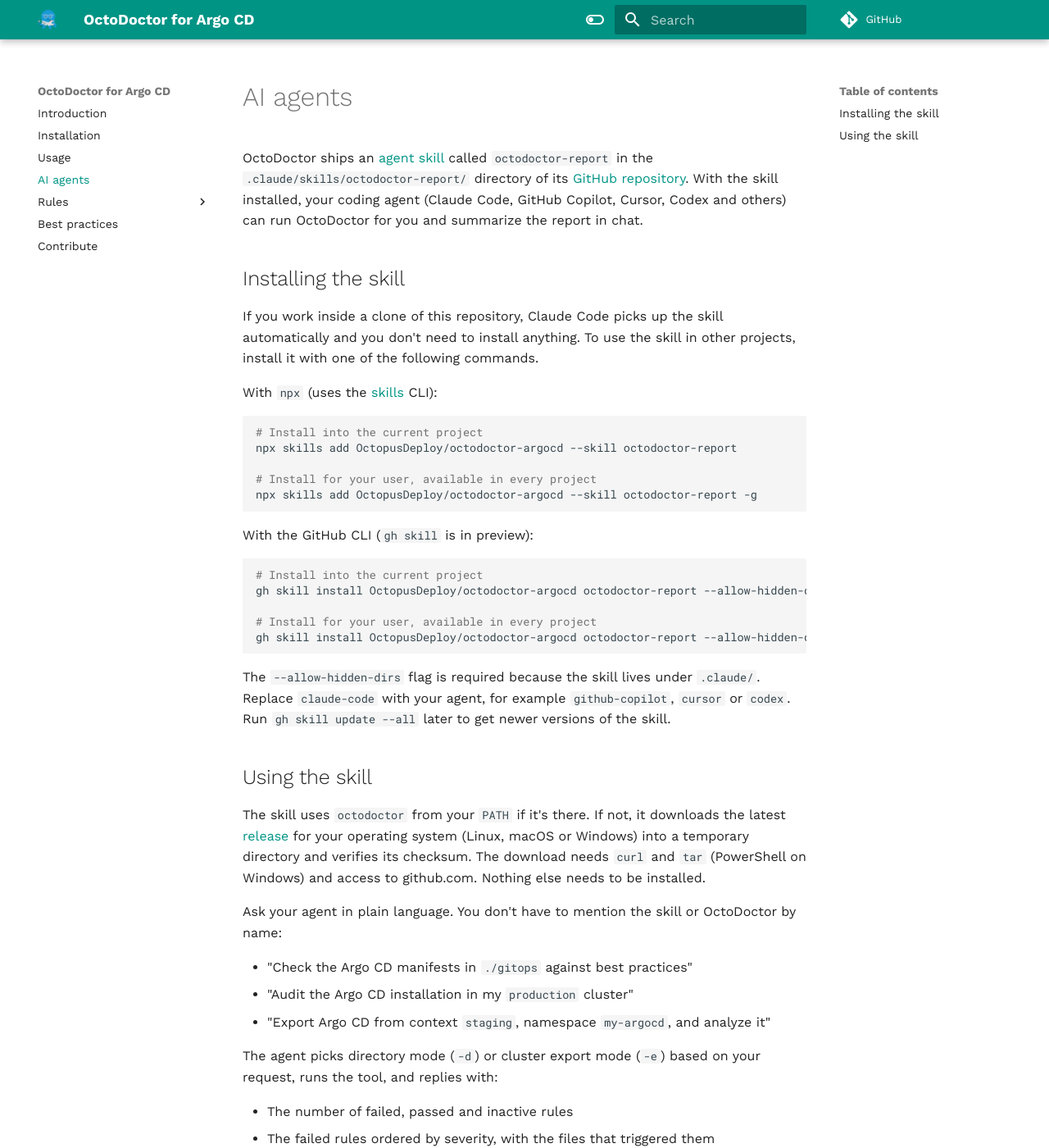
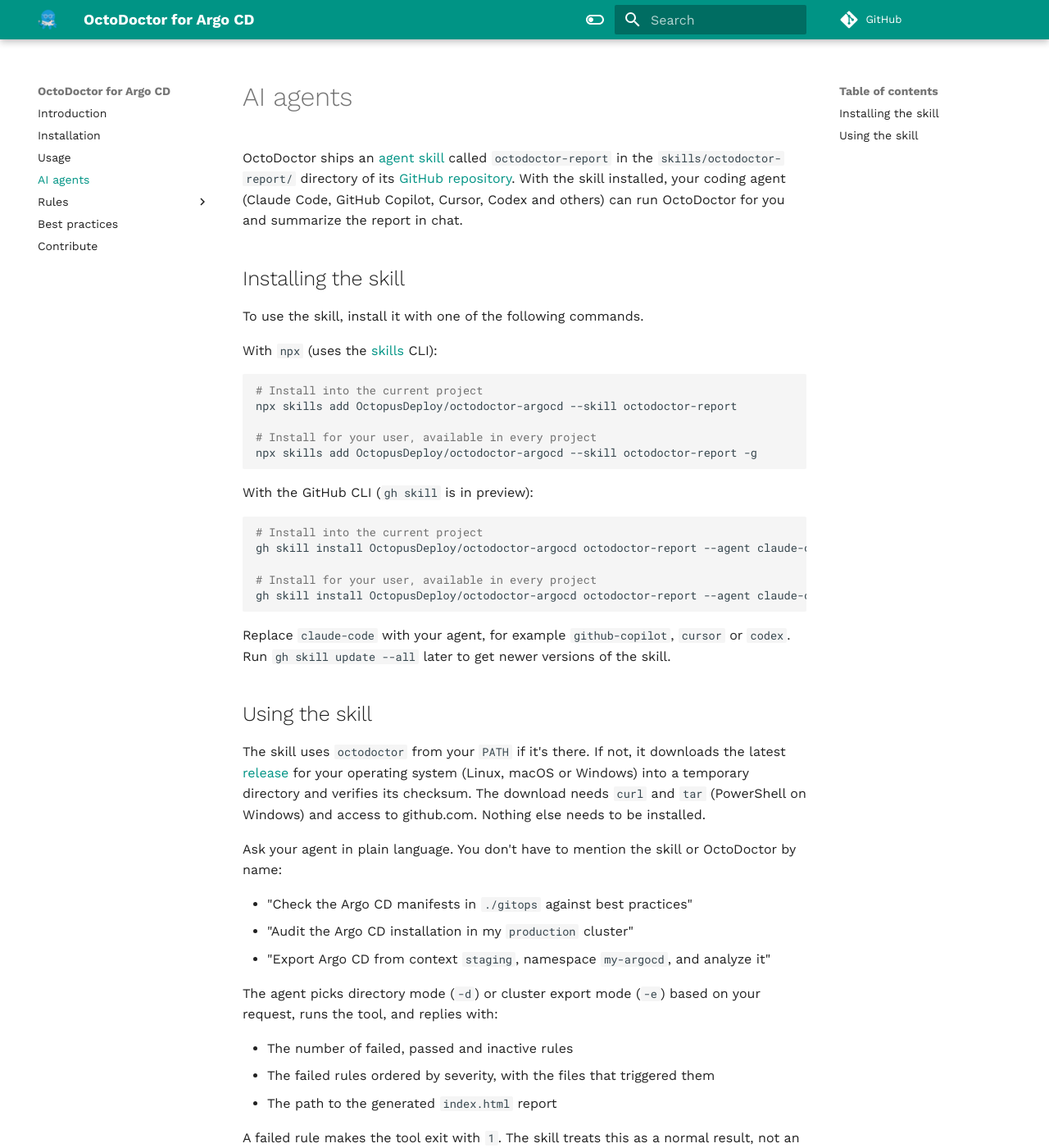
Before and after one commit to OctopusDeploy/octodoctor-argocd, an MkDocs documentation site: the page built from docs/ai-agents.md, in a window 1280 px wide and 1400 px high. Shown: the whole window at 82% size. Built offline with MkDocs 1.6.1 and Material for MkDocs 9.7.7, drawn with Linux system fonts in a browser that asks for light colours; comment, search, counter and statistics services are not loaded.

Commit message:
chore: move skill to well known folder
Signed-off-by: Kostis Kapelonis <kostis.kapelonis@octopus.com>

````diff
--- a/docs/ai-agents.md
+++ b/docs/ai-agents.md
@@ -1,15 +1,13 @@
 # AI agents
 
 OctoDoctor ships an [agent skill](https://agentskills.io/specification) called `octodoctor-report`
-in the `.claude/skills/octodoctor-report/` directory of its
+in the `skills/octodoctor-report/` directory of its
 [GitHub repository](https://github.com/OctopusDeploy/octodoctor-argocd). With the skill installed, your coding agent (Claude Code, GitHub
 Copilot, Cursor, Codex and others) can run OctoDoctor for you and summarize the report in chat.
 
 ## Installing the skill
 
-If you work inside a clone of this repository, Claude Code picks up the skill automatically and you
-don't need to install anything. To use the skill in other projects, install it with one of the
-following commands.
+To use the skill, install it with one of the following commands.
 
 With `npx` (uses the [skills](https://github.com/vercel-labs/skills) CLI):
 
@@ -25,14 +23,13 @@
 
 ```bash
 # Install into the current project
-gh skill install OctopusDeploy/octodoctor-argocd octodoctor-report --allow-hidden-dirs --agent claude-code
+gh skill install OctopusDeploy/octodoctor-argocd octodoctor-report --agent claude-code
 
 # Install for your user, available in every project
-gh skill install OctopusDeploy/octodoctor-argocd octodoctor-report --allow-hidden-dirs --agent claude-code --scope user
+gh skill install OctopusDeploy/octodoctor-argocd octodoctor-report --agent claude-code --scope user
 ```
 
-The `--allow-hidden-dirs` flag is required because the skill lives under `.claude/`. Replace
-`claude-code` with your agent, for example `github-copilot`, `cursor` or `codex`. Run
+Replace `claude-code` with your agent, for example `github-copilot`, `cursor` or `codex`. Run
 `gh skill update --all` later to get newer versions of the skill.
 
 ## Using the skill
````
Also changed, not shown: skills/octodoctor-report/SKILL.md (renamed from .claude/skills/octodoctor-report/SKILL.md), 2 other files.
